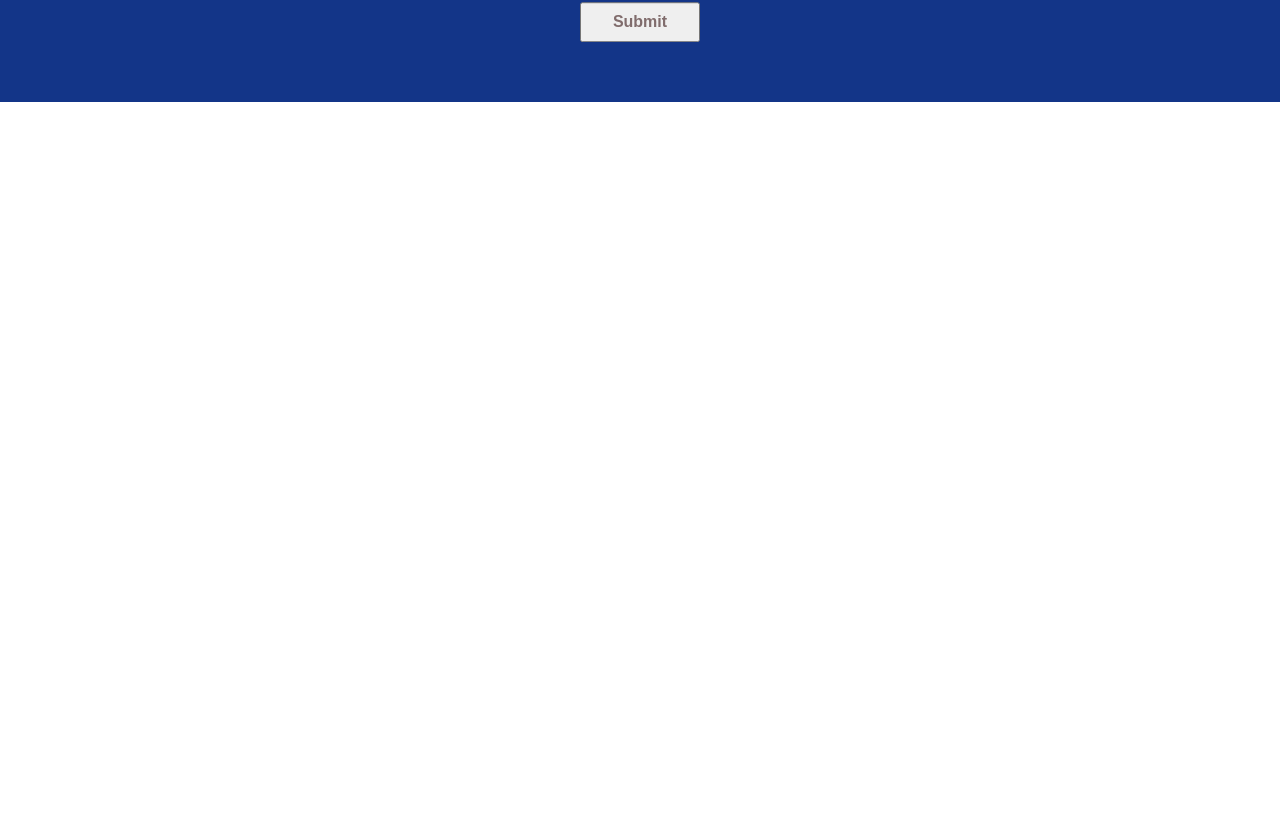
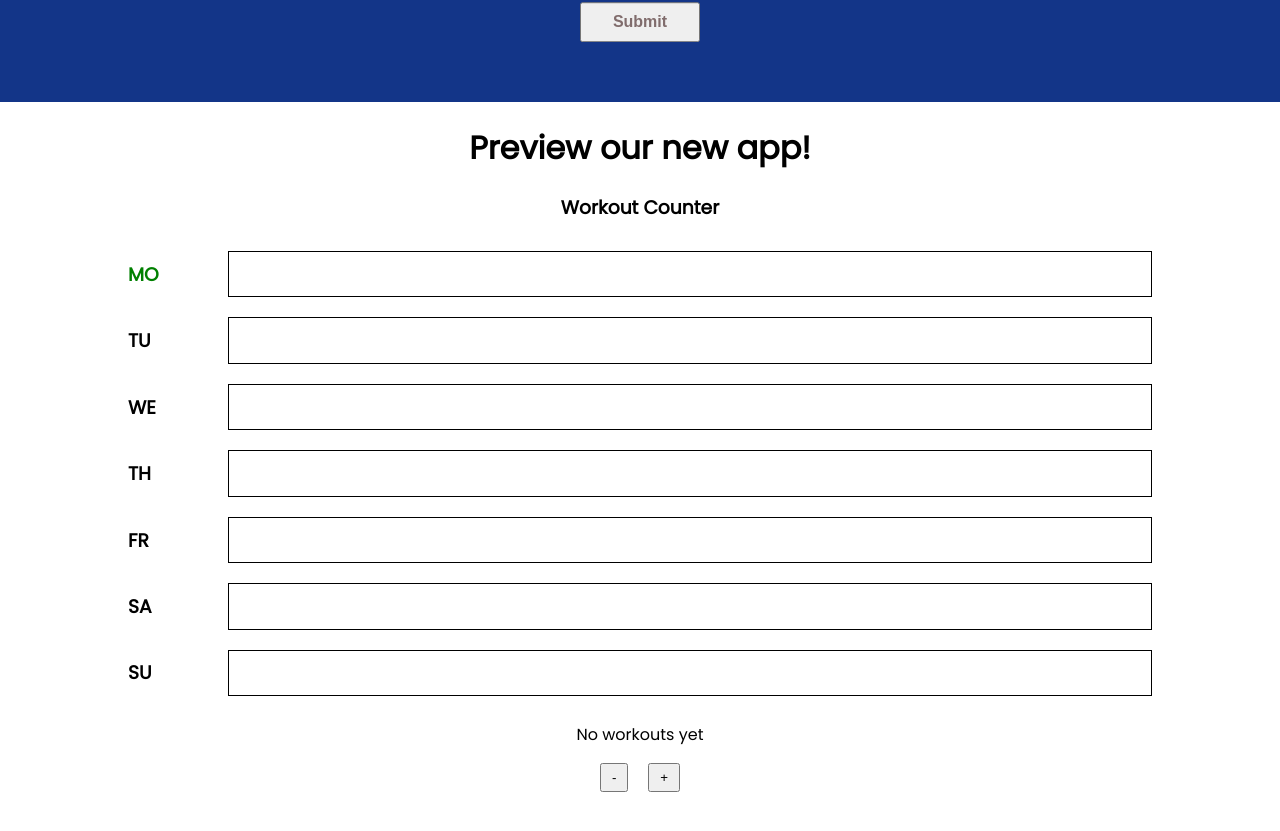
Before and after one commit to wbreepoel/react-landing-page, a React (Create React App) app: page / in a window 1280 px wide. Shown: the part 1718-2549 px from the top of the page. Before the commit the page ends 1820 px from the top, so only its background shows below. Built offline with nearby package versions, Linux system fonts and the light colour scheme.

Commit message:
Added counter project

```diff
--- a/src/App.css
+++ b/src/App.css
@@ -116,6 +116,30 @@ input[type='text']::placeholder {
   font-size: 14px;
 }
 
+.counter-field {
+  margin-bottom: 40px;
+}
+
+.counter-field button {
+  margin-right: 10px;
+  margin-left: 10px;
+  padding: 5px 10px;
+}
+
+.day-field {
+  display: flex;
+  justify-content: space-between;
+  width: 80%;
+  margin:auto;
+}
+
+.day-box {
+  width: 90%;
+  border: 1px solid black;
+  margin: 10px 0
+}
+
+
 @media only screen and (min-width: 992px) {
 
   .hero-section h1 {
--- a/src/App.js
+++ b/src/App.js
@@ -1,15 +1,23 @@
-
+import React, { useState } from 'react'
 import './App.css';
 import HeroSection from './HeroSection';
 import ServiceSection from './ServiceSection';
 import FooterSection from './FooterSection';
+import CounterSection from './CounterSection';
 
 function App() {
+
+  const [count, setCounter] = React.useState(0)
+
+
   return (
     <div className='App'>
       <HeroSection/>
       <ServiceSection/>
       <FooterSection />
+      <CounterSection onClickPlus={()=> setCounter(count+1)}
+        onClickMin={()=> setCounter(count-1)} count={count} />
+
     </div>
   )
 }
--- /dev/null
+++ b/src/CounterSection.js
@@ -0,0 +1,47 @@
+import React from 'react'
+
+function CounterSection (props) {
+    const days = ['MO','TU','WE','TH','FR','SA','SU']
+    const [selectedDay, setSelectedDay] = React.useState('MO')
+    const [allCounter, setAllCounters] = React.useState({})
+
+    function addCounter() {
+        const newAllCounter = {...allCounter}
+        const currentDayCounter = newAllCounter[selectedDay]
+        if (currentDayCounter) {
+            newAllCounter[selectedDay] = currentDayCounter + '🏆'
+        } else {
+            newAllCounter[selectedDay] = '🏆'
+        }
+
+        setAllCounters(newAllCounter)
+    }
+
+    return (
+        <div className="counter-section">
+            <h1>Preview our new app!</h1>
+            <div className='counter-field'>
+                <h3>Workout Counter</h3>
+                {
+                days.map((day) => {
+                    return (
+                        <div key={day} className='day-field'
+                        onClick={()=> setSelectedDay(day)} style={day == selectedDay ? {color: 'green'} : {}}>
+                            <h3>{day}</h3>
+                            <div className='day-box'>
+                                {allCounter[day]}
+                            </div>
+                        </div>
+                    )
+                })
+
+                }
+                <p>{props.count <= 0 ? 'No workouts yet' : props.count}</p>
+                <button>-</button>
+                <button onClick={addCounter}>+</button>
+            </div>
+        </div>
+    )
+}
+
+export default CounterSection
--- a/src/FooterSection.js
+++ b/src/FooterSection.js
@@ -1,8 +1,12 @@
+
+
 function FooterSection () {
     return (
+
+
         <div className="footer-section">
             <div className='footer-description'>
-                <h1>SUBSCRIBE TO OUR EMAIL LIST</h1>
+                <h1>WHAT'S YOUR EMAIL?</h1>
                 <form>
                     <input type='text' placeholder="What's your email?"/>
                     <button type='submit'>Submit</button>
```
